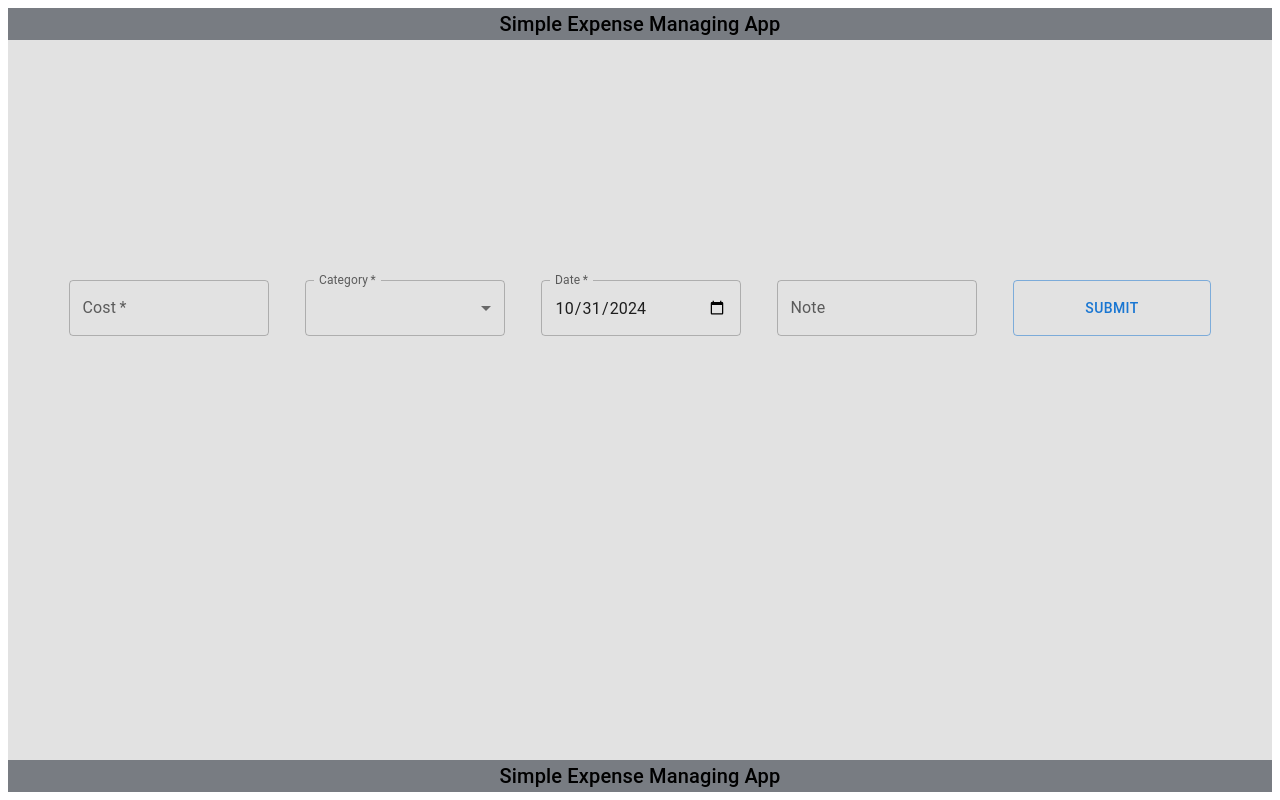
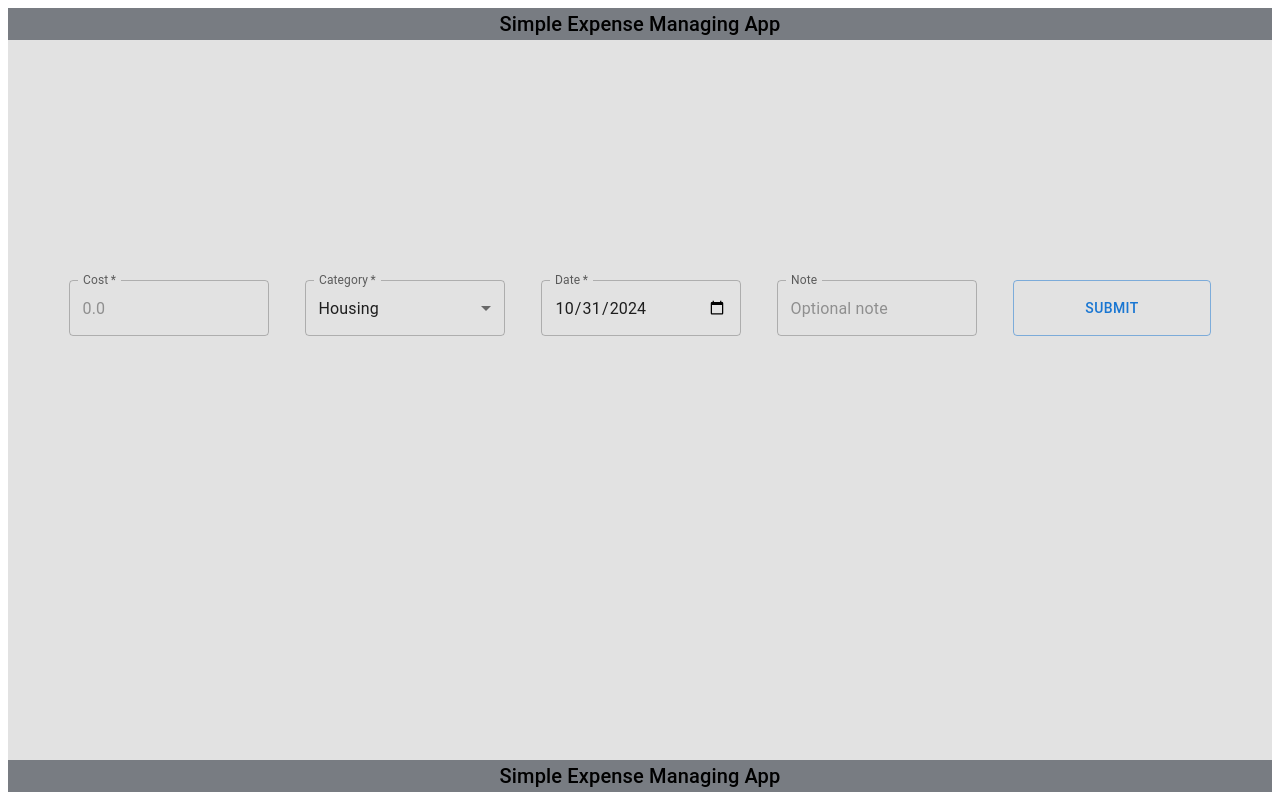
Before and after one commit to QEM-4/GoldKeeper, a React (Vite) app: page / in a window 1280 px wide. Built offline with nearby package versions, Linux system fonts and the light colour scheme.

Commit message:
Fix the expense form

```diff
--- a/src/App.jsx
+++ b/src/App.jsx
@@ -13,27 +13,21 @@ import TextField from "@mui/material/TextField";
 import Box from "@mui/material/Box";
 import MenuItem from "@mui/material/MenuItem";
 
-import Button from '@mui/material/Button';
+import Button from "@mui/material/Button";
 
-import Typography from '@mui/material/Typography';
-
-
+import Typography from "@mui/material/Typography";
 
 const App = () => {
   return (
     <div className="flex-container">
       <header className="header">
-        <Typography variant="h6">
-          Simple Expense Managing App
-        </Typography>
+        <Typography variant="h6">Simple Expense Managing App</Typography>
       </header>
       <main className="main-content">
         <ExpenseTracker />
       </main>
       <footer className="footer">
-        <Typography variant="h6">
-          Simple Expense Managing App
-        </Typography>
+        <Typography variant="h6">Simple Expense Managing App</Typography>
       </footer>
     </div>
   );
@@ -105,13 +99,11 @@ const ExpenseForm = ({ updateList }) => {
         type="number"
         required
         placeholder="0.0"
-        slotProps={{
-          inputLabel: {
-            shrink: true
-          },
-          htmlInput: {
-            step: "0.01",
-          }
+        InputLabelProps={{
+          shrink: true,
+        }}
+        inputProps={{
+          step: "0.01"
         }}
       />
       <TextField
@@ -122,21 +114,21 @@ const ExpenseForm = ({ updateList }) => {
         defaultValue="Housing"
         required
       >
-        <MenuItem>Housing</MenuItem>
-        <MenuItem>Utilities</MenuItem>
-        <MenuItem>Transporation</MenuItem>
-        <MenuItem>Grocieries</MenuItem>
-        <MenuItem>Dining Out</MenuItem>
-        <MenuItem>Insurance</MenuItem>
-        <MenuItem>Healthcare</MenuItem>
-        <MenuItem>Entertainment</MenuItem>
-        <MenuItem>Education</MenuItem>
-        <MenuItem>Debts & Loans</MenuItem>
-        <MenuItem>Clothing</MenuItem>
-        <MenuItem>Personal Care</MenuItem>
-        <MenuItem>Charity & Gifts</MenuItem>
-        <MenuItem>Travel</MenuItem>
-        <MenuItem>Miscallaneous</MenuItem>
+        <MenuItem value="Housing">Housing</MenuItem>
+        <MenuItem value="Utilities">Utilities</MenuItem>
+        <MenuItem value="Transportation">Transportation</MenuItem>
+        <MenuItem value="Groceries">Groceries</MenuItem>
+        <MenuItem value="Dining Out">Dining Out</MenuItem>
+        <MenuItem value="Insurance">Insurance</MenuItem>
+        <MenuItem value="Healthcare">Healthcare</MenuItem>
+        <MenuItem value="Entertainment">Entertainment</MenuItem>
+        <MenuItem value="Education">Education</MenuItem>
+        <MenuItem value="Debts & Loans">Debts & Loans</MenuItem>
+        <MenuItem value="Clothing">Clothing</MenuItem>
+        <MenuItem value="Personal Care">Personal Care</MenuItem>
+        <MenuItem value="Charity & Gifts">Charity & Gifts</MenuItem>
+        <MenuItem value="Travel">Travel</MenuItem>
+        <MenuItem value="Miscellaneous">Miscellaneous</MenuItem>
       </TextField>
       <TextField
         id="dateInput"
@@ -146,7 +138,7 @@ const ExpenseForm = ({ updateList }) => {
         required
         defaultValue={date}
         slotProps={{
-          shrink: true
+          shrink: true,
         }}
       />
       <TextField
@@ -156,13 +148,13 @@ const ExpenseForm = ({ updateList }) => {
         multiline
         placeholder="Optional note"
         maxRows={4}
-          slotProps={{
-            inputLabel: {
-              shrink: true
-            }
+        InputLabelProps={{
+          shrink: true,
         }}
       />
-        <Button variant="outlined" type="submit" id="submitButton">Submit</Button>
+      <Button variant="outlined" type="submit" id="submitButton">
+        Submit
+      </Button>
     </Box>
   );
 };
```
Lines whose indentation alone changed are shown as unchanged.
